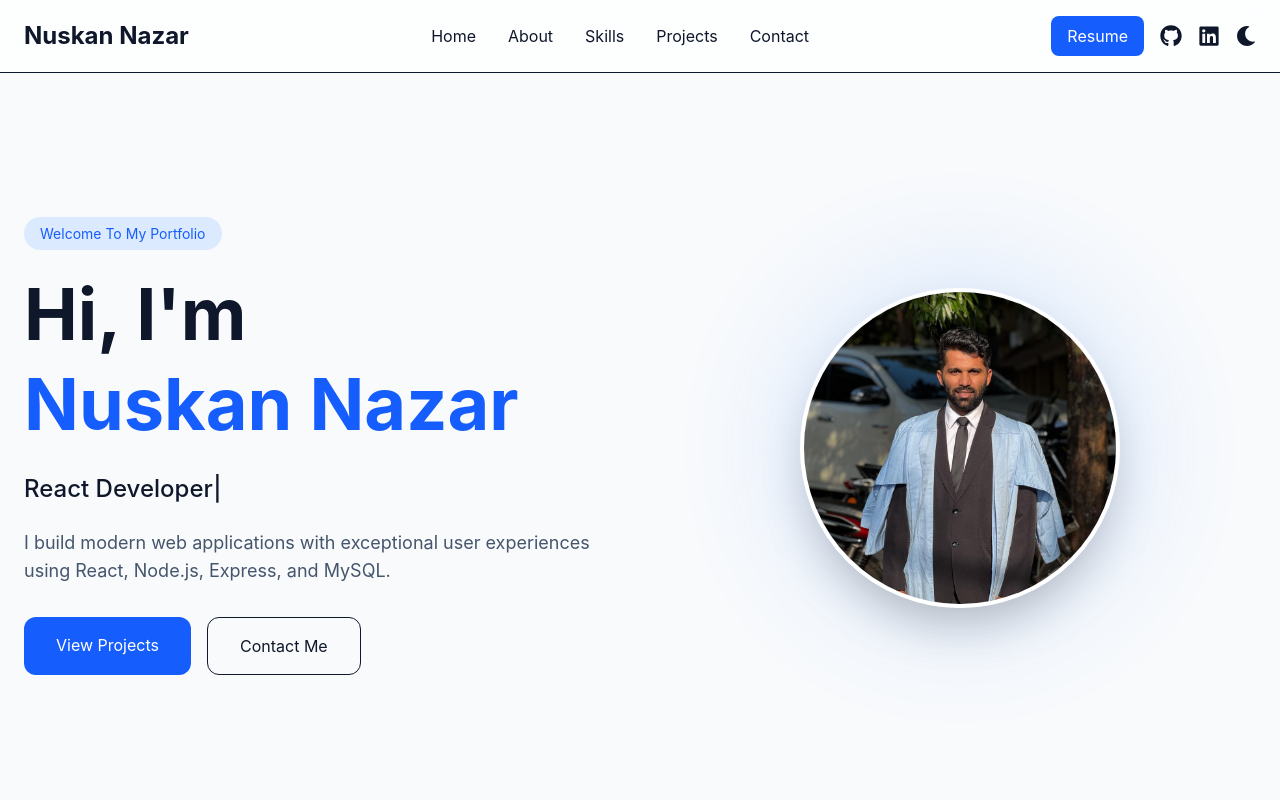
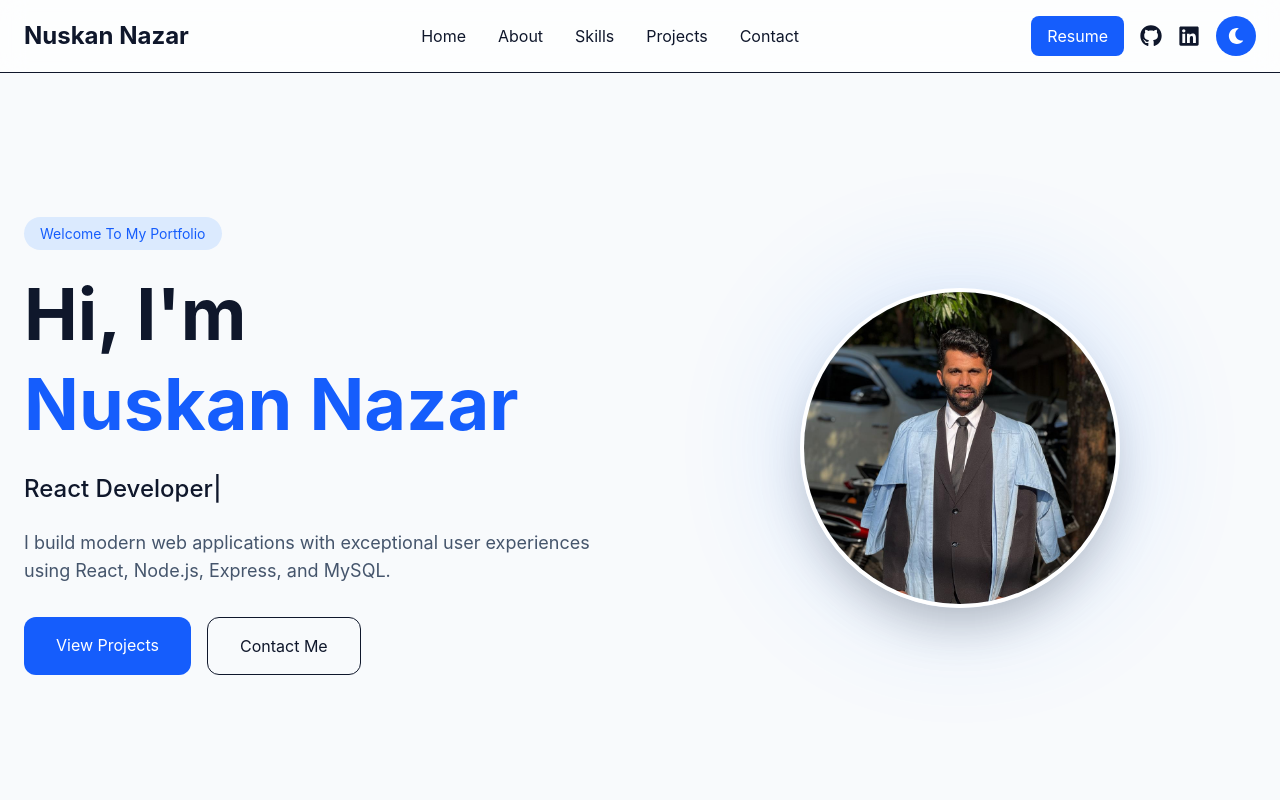
Before and after one commit to Nuskan2003/portfolio-website, a React app in the folder frontend/: page / in a window 1280 px wide. Shown: the top 800 px of the page. Built offline with nearby package versions, Linux system fonts and the light colour scheme; the HTML template or start-up script is replaced by a standard one.

Commit message:
Enhance theme toggle styling and interaction

```diff
--- a/frontend/src/components/ThemeToggle.jsx
+++ b/frontend/src/components/ThemeToggle.jsx
@@ -8,7 +8,14 @@ function ThemeToggle() {
   return (
     <button
       onClick={() => setDarkMode(!darkMode)}
-      className="text-xl"
+      className="
+        p-3
+        rounded-full
+        bg-blue-600
+        text-white
+        hover:scale-110
+        transition
+      "
     >
       {darkMode ? <FaSun /> : <FaMoon />}
     </button>
```
